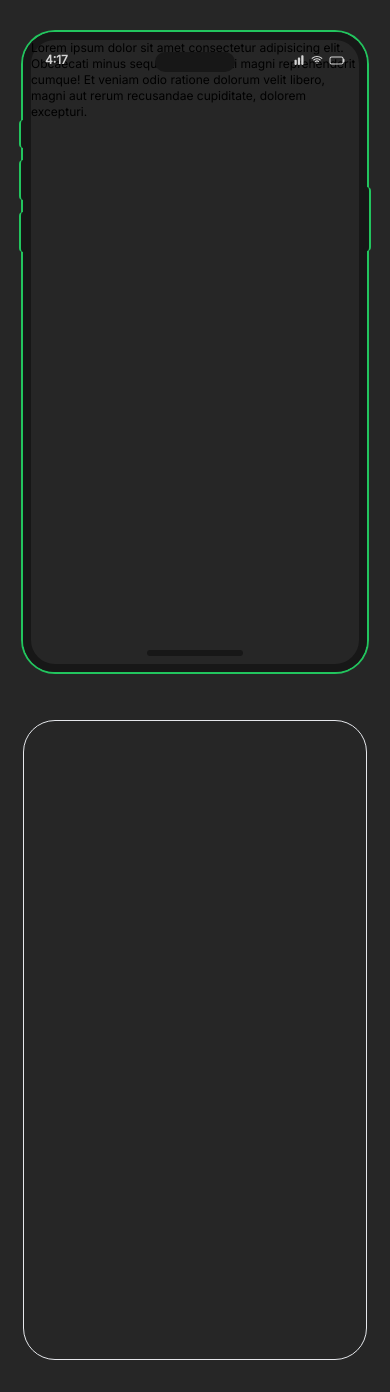
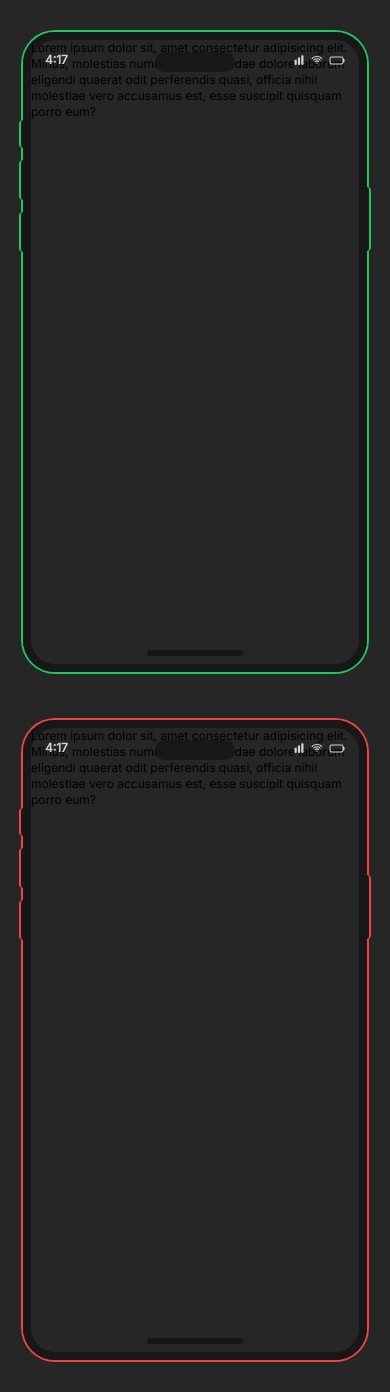
Before and after one commit to fwedwicc/FM-DailyUI, a React (Vite) app: page /day11 in a window 390 px wide. Built offline with nearby package versions, Linux system fonts and the light colour scheme; what @codaworks/react-glow would draw is missing.

Commit message:
Installed clsx for dynamic classes, also completed the 2 variant phone mockup in day11 challenge

```diff
--- a/package.json
+++ b/package.json
@@ -13,6 +13,7 @@
     "@codaworks/react-glow": "^1.0.6",
     "@studio-freight/lenis": "^1.0.42",
     "chart.js": "^4.4.3",
+    "clsx": "^2.1.1",
     "framer-motion": "^11.3.7",
     "react": "^18.3.1",
     "react-chartjs-2": "^5.2.0",
--- a/src/pages/Day11.jsx
+++ b/src/pages/Day11.jsx
@@ -1,33 +1,55 @@
-import React from 'react'
-import { fmUILogo } from '../assets'
-import { InputField, Checkbox, Button } from '../components'
-import useLenisScroll from '../hooks/useLenisScroll'
+import React from 'react';
+import { fmUILogo } from '../assets';
+import { InputField, Checkbox, Button } from '../components';
+import useLenisScroll from '../hooks/useLenisScroll';
 import useScrollToTop from '../hooks/useScrollToTop';
-import { motion } from 'framer-motion'
+import { motion } from 'framer-motion';
+import clsx from 'clsx';
 
 const Day11 = () => {
   useLenisScroll();
   useScrollToTop();
 
+  const getColorClasses = (color) => {
+    switch (color) {
+      case 'green':
+        return {
+          ring: 'ring-green-500',
+          border: 'border-green-500'
+        };
+      case 'red':
+        return {
+          ring: 'ring-red-500',
+          border: 'border-red-500'
+        };
+      default:
+        return {
+          ring: '',
+          border: ''
+        };
+    }
+  };
+
+  const PhoneMockup = ({ color, children }) => {
+    const { ring, border } = getColorClasses(color);
     return (
-    <motion.div
-      initial={{ opacity: 0 }}
-      animate={{ opacity: 1 }}
-      exit={{ opacity: 0 }}
-      transition={{ duration: 0.5 }}
-    >
-      <section className="bg-neutral-800 min-h-screen flex items-center justify-center p-12 md:px-12 px-8 py-8 overflow-x-hidden">
-        <div className='flex items-center justify-center md:flex-nowrap flex-wrap gap-12 lg:gap-20'>
+      <>
         {/* Phone Mockup */}
-          <div className='relative border-[0.5rem] border-neutral-900 h-[40rem] w-[21.5rem] rounded-[2rem] ring-2 ring-green-500'>
+        <div className={clsx('relative border-[0.5rem] h-[40rem] w-[21.5rem] rounded-[2rem] ring-2', ring, 'border-neutral-900')}>
           {/* Sound Buttons */}
           <div className='absolute top-20 -left-3 flex flex-col gap-3'>
             {[0, 1, 2].map((index) => (
-                <div className={`rounded-full ${index === 0 ? 'h-7' : 'h-10'} w-2 border-l-2 border-green-500 bg-neutral-900`} key={index}></div>
+              <div
+                className={clsx('rounded-full w-2 bg-neutral-900 border-l-2', border, {
+                  'h-7': index === 0,
+                  'h-10': index !== 0,
+                })}
+                key={index}
+              ></div>
             ))}
           </div>
           {/* Power Button */}
-            <div className='absolute top-[9.2rem] -right-3 rounded-full h-16 w-2 border-r-2 border-green-500 bg-neutral-900'></div>
+          <div className={clsx('absolute top-[9.2rem] border-r-2 -right-3 rounded-full h-16 w-2 bg-neutral-900', border)}></div>
           {/* Camera */}
           <div className='absolute rounded-full h-5 w-20 top-3 left-1/2 transform -translate-x-1/2 bg-neutral-900'></div>
           {/* Phone Header */}
@@ -45,22 +67,39 @@ const Day11 = () => {
                   <path d={icon} />
                 </svg>
               ))}
-
             </div>
           </div>
           <div className='text-xs'>
-              Lorem ipsum dolor sit amet consectetur adipisicing elit. Obcaecati minus sequi fugit corrupti magni reprehenderit cumque! Et veniam odio ratione dolorum velit libero, magni aut rerum recusandae cupiditate, dolorem excepturi.
+            {children}
           </div>
           {/* Phone Navigation */}
           <div className='absolute rounded-full h-1.5 w-24 bottom-2 left-1/2 transform -translate-x-1/2 bg-neutral-900'></div>
         </div>
-          <div className='border h-[40rem] w-[21.5rem] rounded-[2rem]'>
+      </>
+    );
+  };
 
-          </div>
+  return (
+    <motion.div
+      initial={{ opacity: 0 }}
+      animate={{ opacity: 1 }}
+      exit={{ opacity: 0 }}
+      transition={{ duration: 0.5 }}
+    >
+      <section className="bg-neutral-800 min-h-screen flex items-center justify-center p-12 md:px-12 px-8 py-8 overflow-x-hidden">
+        <div className='flex items-center justify-center md:flex-nowrap flex-wrap gap-12 lg:gap-20'>
+          {/* Success */}
+          <PhoneMockup color='green'>
+            <p>Lorem ipsum dolor sit, amet consectetur adipisicing elit. Minus, molestias numquam recusandae dolore laborum eligendi quaerat odit perferendis quasi, officia nihil molestiae vero accusamus est, esse suscipit quisquam porro eum?</p>
+          </PhoneMockup>
+          {/* Error */}
+          <PhoneMockup color='red'>
+            <p>Lorem ipsum dolor sit, amet consectetur adipisicing elit. Minus, molestias numquam recusandae dolore laborum eligendi quaerat odit perferendis quasi, officia nihil molestiae vero accusamus est, esse suscipit quisquam porro eum?</p>
+          </PhoneMockup>
         </div>
       </section>
     </motion.div>
-  )
-}
+  );
+};
 
-export default Day11
+export default Day11;
```
Also changed, not shown: 1 other file (tests, documents, lock files or other folders). Lines whose indentation alone changed are shown as unchanged.
